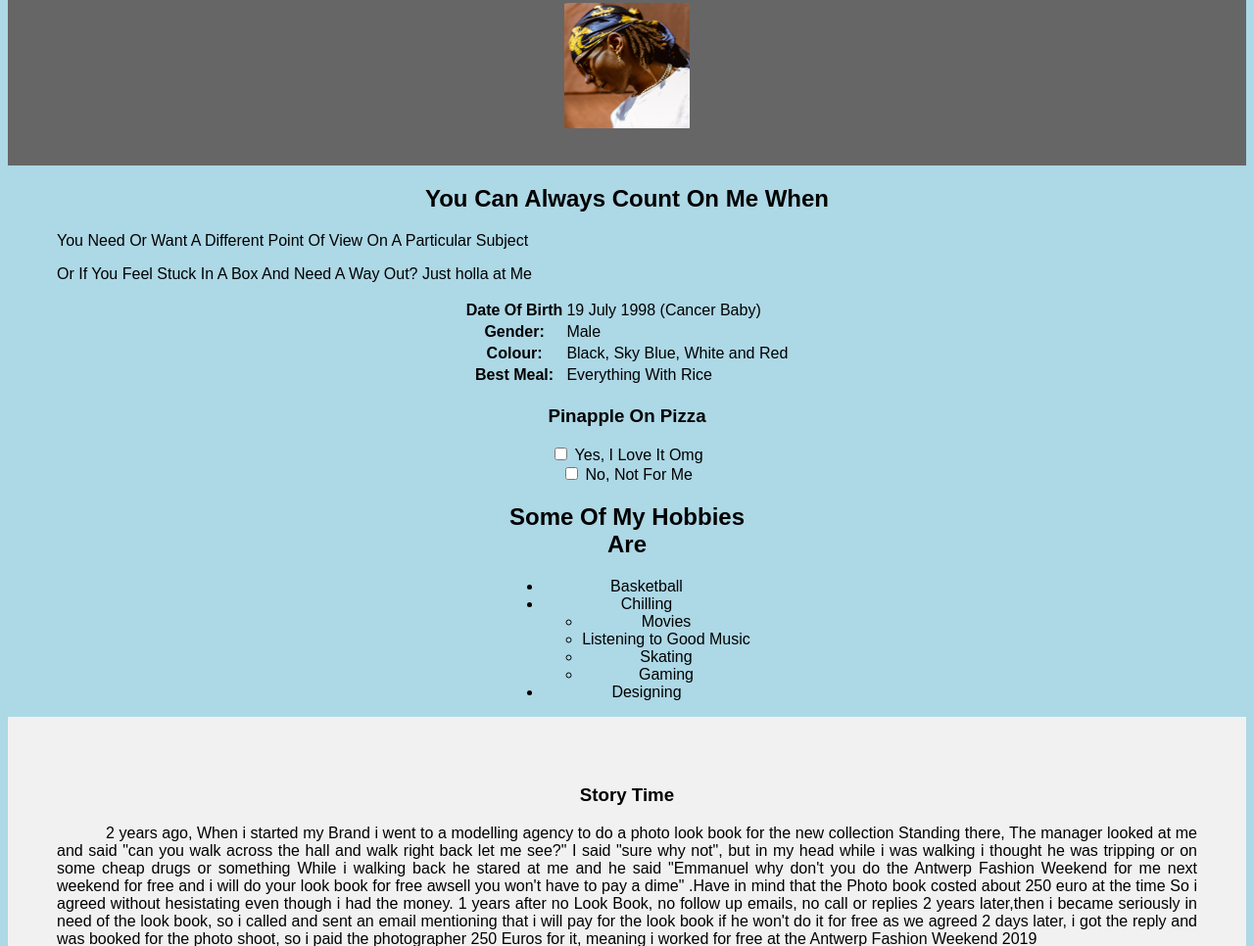
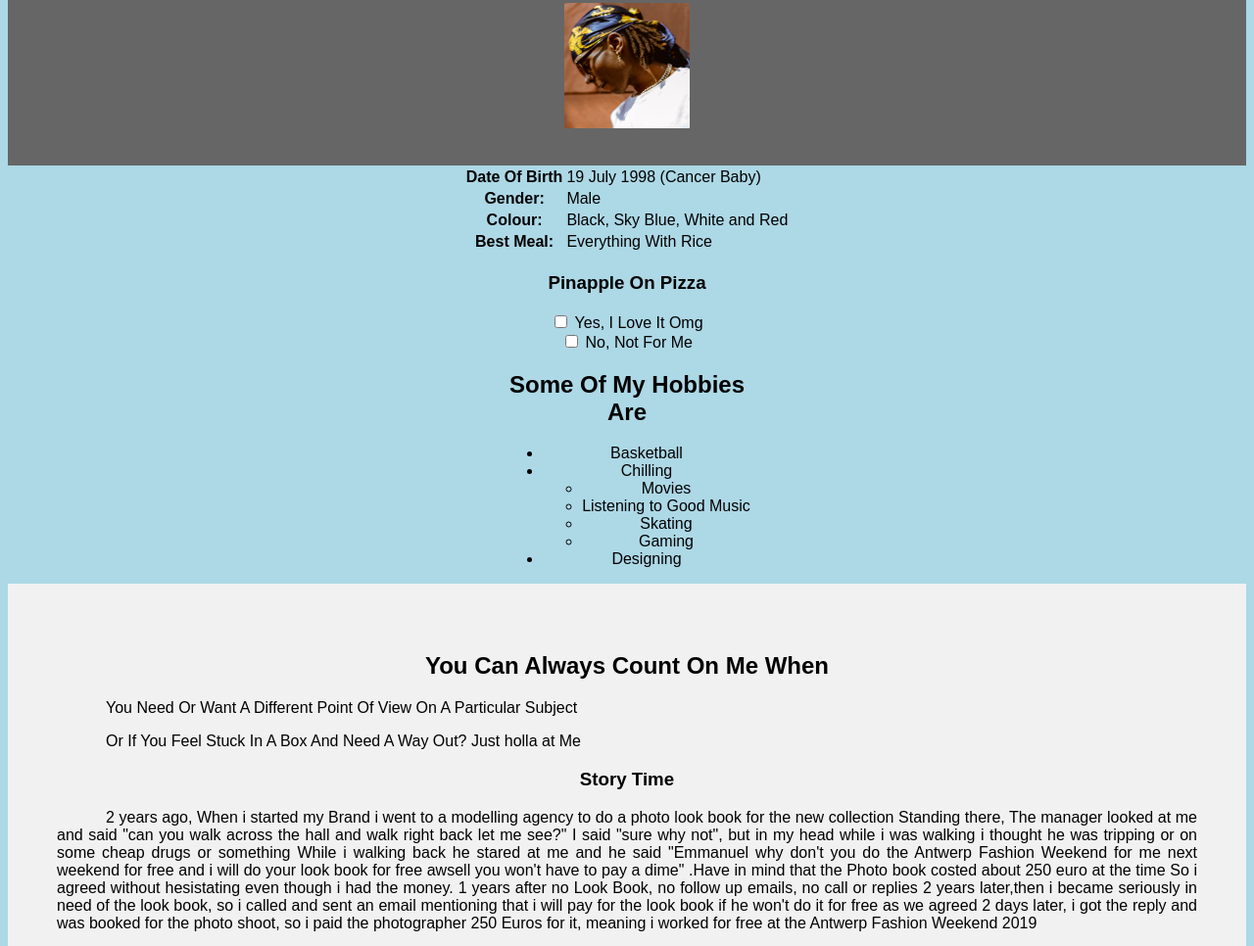
Before and after one commit to FFIINESSE/html-introduction, a plain HTML site: page index.html in a window 1280 px wide. Shown: the part 359-1325 px from the top of the page at 98% size. Drawn offline with Linux system fonts and the light colour scheme.

Commit message:
add to index.html

```diff
--- a/index.html
+++ b/index.html
@@ -15,11 +15,7 @@
   <h4>I Got A Curious Mind, a Heart For People And The Eyes Of A Designer</h4>
   <img src="ff.jpg" alt="ff" style="width:128px;height:128px;">
 </header>
-<center>
-<h2>You Can Always Count On Me When</h2>
-<p>You Need Or Want A Different Point Of View On A Particular Subject</p>
-<p>Or If You Feel Stuck In A Box And Need A Way Out? Just holla at Me</p>
-</center>
+
 <section>
   <nav>
       <center>
@@ -71,6 +67,9 @@
   </center>
 
   <article>
+    <h2>You Can Always Count On Me When</h2>
+<p>You Need Or Want A Different Point Of View On A Particular Subject</p>
+<p>Or If You Feel Stuck In A Box And Need A Way Out? Just holla at Me</p>
 
     <h1>Story Time</h1>
     <p>2 years ago, When i started my Brand i went to a modelling agency to do a photo look book for the new collection
--- a/style.css
+++ b/style.css
@@ -23,7 +23,7 @@ article {
   padding: 50px;
   width: 100%;
   background-color: #f1f1f1;
-  height: 350px;
+  height: 450px;
   text-align: center;
 }
 
```
